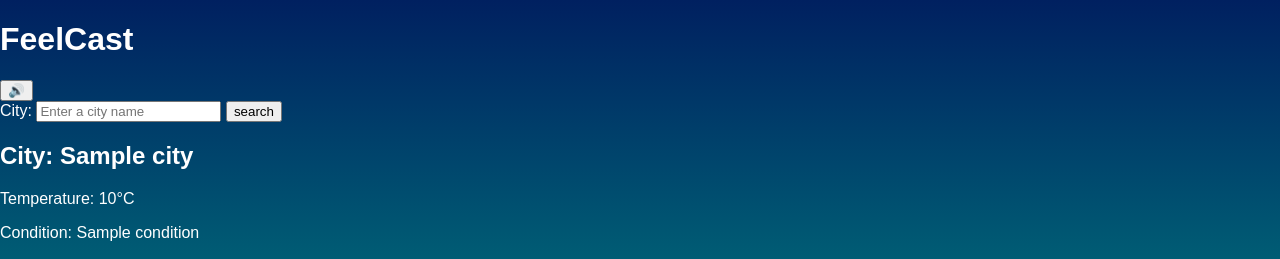
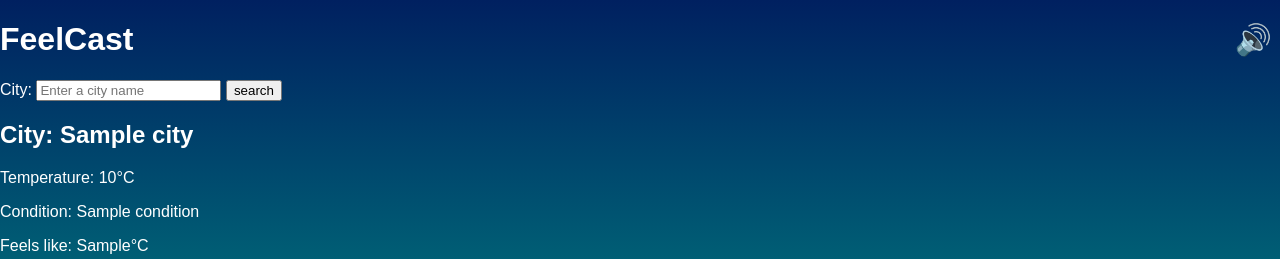
Before and after one commit to alina18-code/FeelCast, a Flask app: template templates/index.html in a window 1280 px wide. Shown: the top 259 px of the page. Run offline with Flask 3, Linux system fonts and the light colour scheme; the template is opened without the code that fills it: most values are stand-ins (such as "Sample title", 1, 10 or a date in 2020).

Commit message:
work on header section

```diff
--- a/static/css/style.css
+++ b/static/css/style.css
@@ -12,3 +12,24 @@ body {
     min-height: 100vh;
     scroll-behavior: smooth;
 }
+
+.site_header{
+    display: flex;
+    justify-content: space-between;
+    align-items: center;
+    padding: 20px, 40px;
+}
+
+.logo{
+    font-size: 30px;
+    margin: 0;
+}
+
+#sound_toggle{
+    background-color: transparent;
+    border: none;
+    font-size: 30px;
+    cursor: pointer;
+    padding: 8px;
+    border-radius: 50%;
+}
--- a/templates/index.html
+++ b/templates/index.html
@@ -10,7 +10,7 @@
 
   <body>
 
-    <header>
+    <header class="site_header">
       <h1 class="app">FeelCast</h1>
       <button id="sound_toggle" type="button" aria-label="toggle_sound">
        🔊
```
